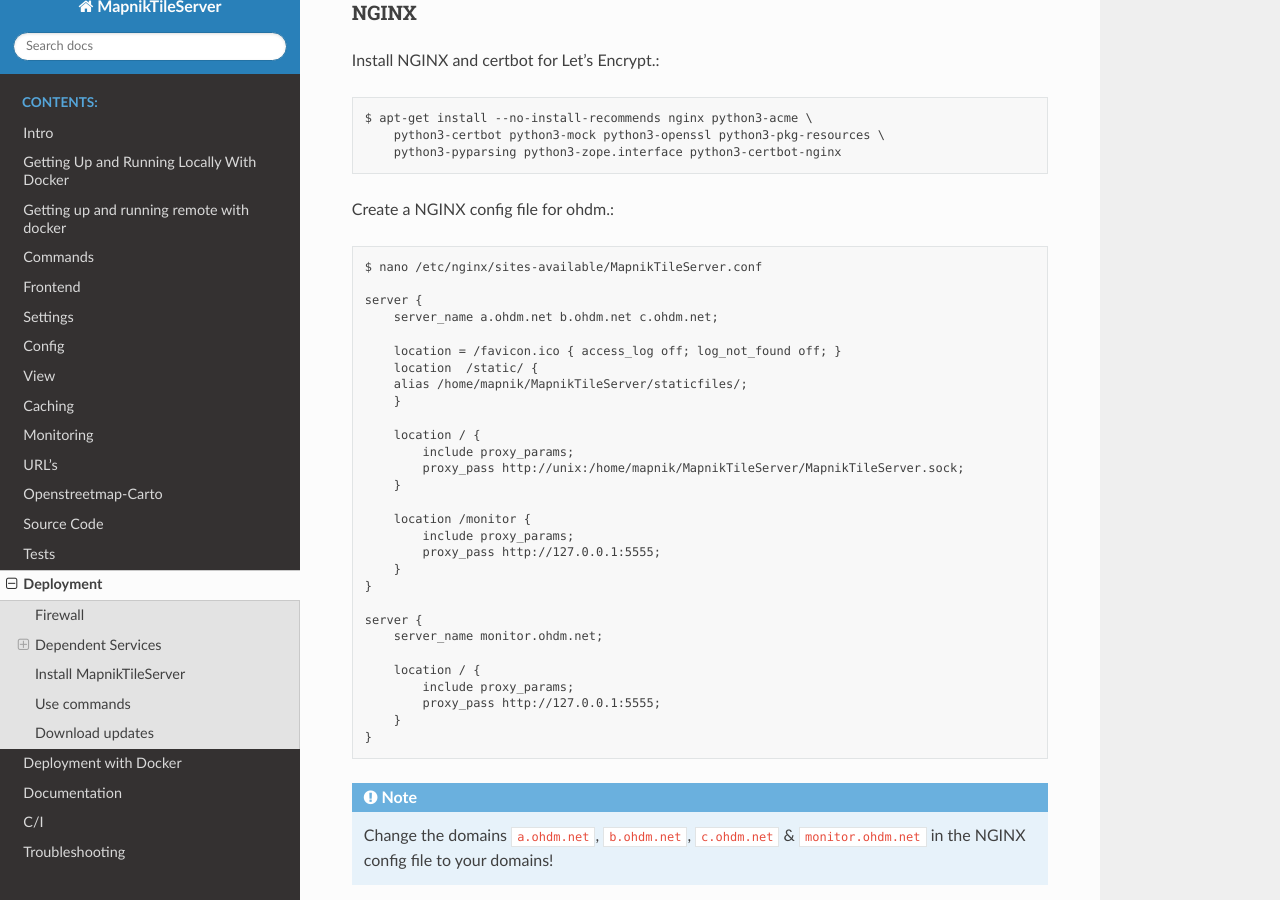
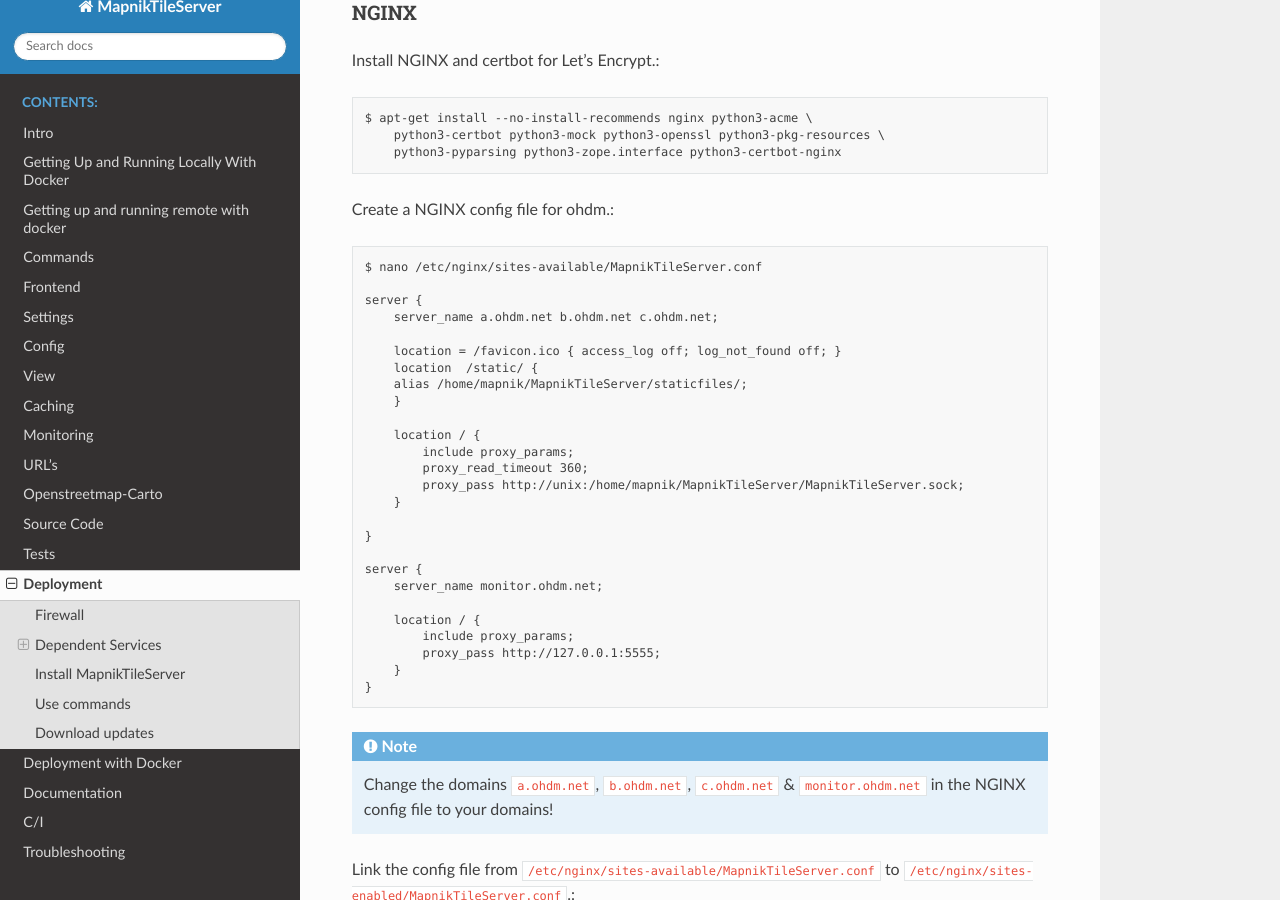
Before and after one commit to OpenHistoricalDataMap/MapnikTileServer, a Sphinx documentation site: the page built from docs/deployment.rst, in a window 1280 px wide and 900 px high, scrolled down 2457 px. Built offline with Sphinx 7.4.7 and the Read the Docs theme 2.0.0, drawn with Linux system fonts in a browser that asks for light colours.

Commit message:
add a timeout for a http request

```diff
--- a/docs/deployment.rst
+++ b/docs/deployment.rst
@@ -120,13 +120,10 @@
 
         location / {
             include proxy_params;
+            proxy_read_timeout 360;
             proxy_pass http://unix:/home/mapnik/MapnikTileServer/MapnikTileServer.sock;
         }
 
-        location /monitor {
-            include proxy_params;
-            proxy_pass http://127.0.0.1:5555;
-        }
     }
 
     server {
@@ -387,7 +384,7 @@
     stderr_logfile=/var/log/MapnikTileServer_celery_flower.err.log
 
     [program:MapnikTileServer_django]
-    command=/usr/local/bin/gunicorn config.wsgi --workers 2 --bind unix:/home/mapnik/MapnikTileServer/MapnikTileServer.sock -t 240
+    command=/usr/local/bin/gunicorn config.wsgi --workers 2 --bind unix:/home/mapnik/MapnikTileServer/MapnikTileServer.sock -t 360
     user=mapnik
     directory=/home/mapnik/MapnikTileServer
     autostart=true
```
